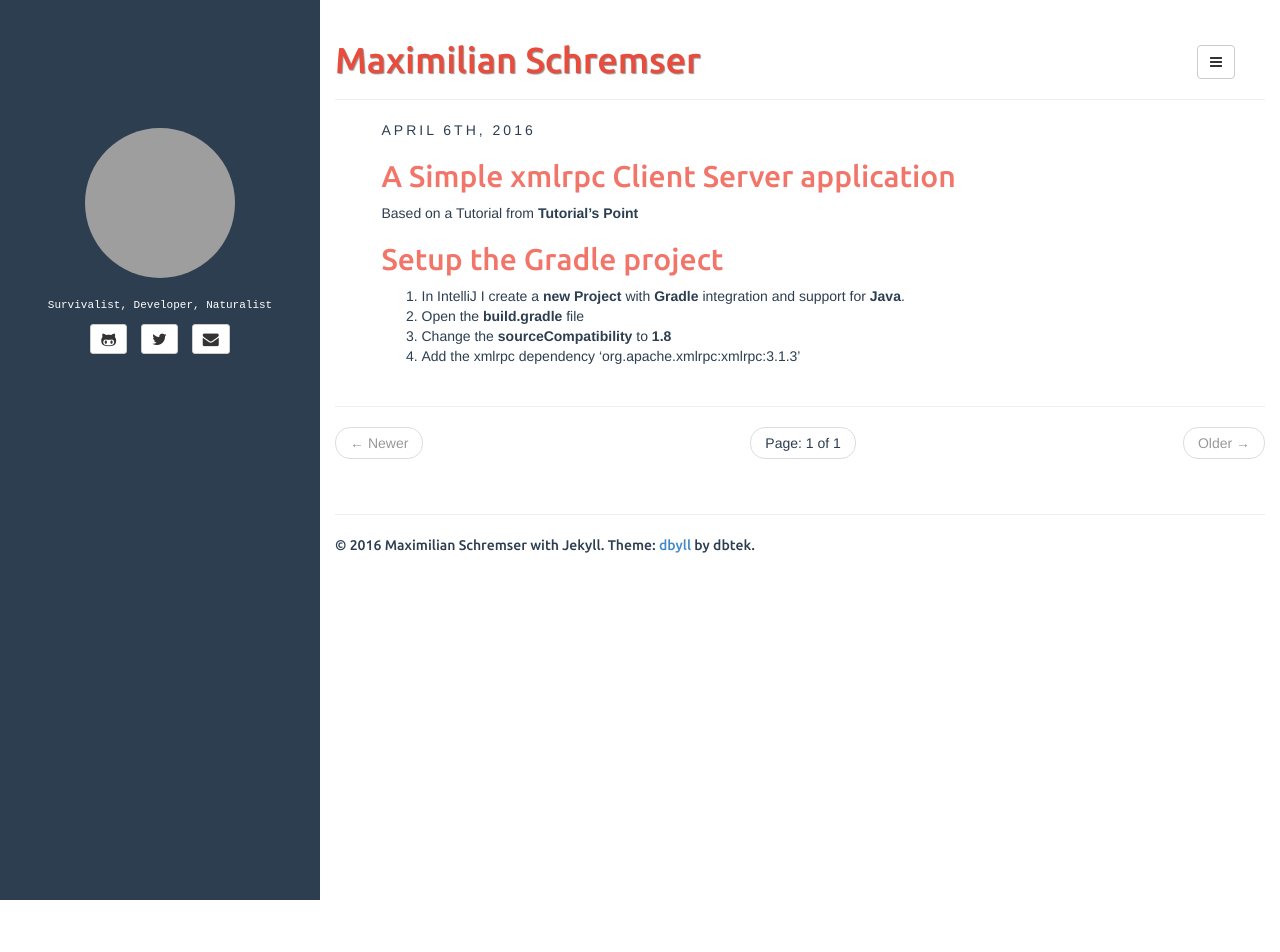
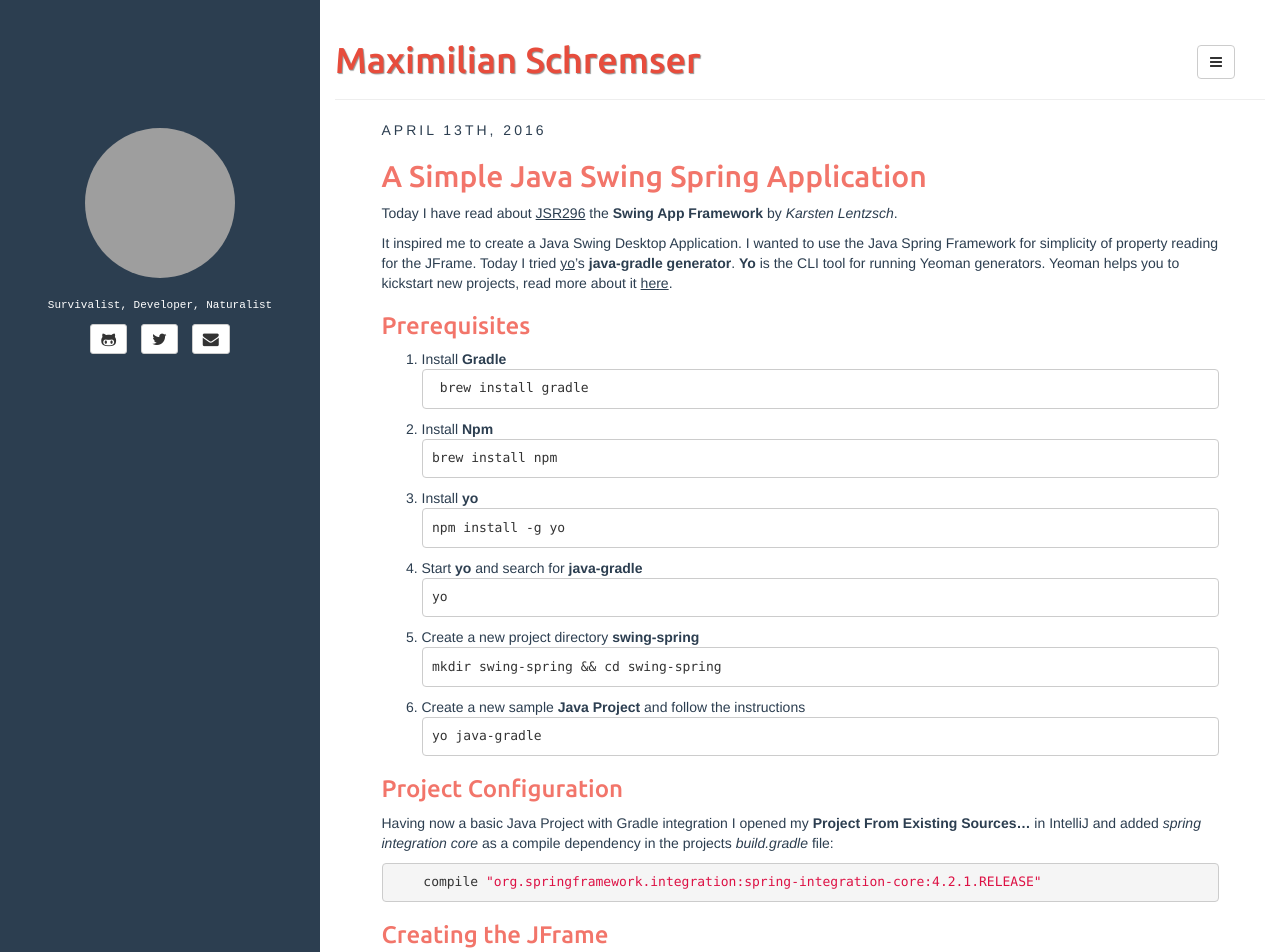
Before and after one commit to maxschremser/maxschremser.github.io, a Jekyll site: the page built from index.html, in a window 1280 px wide and 1400 px high. Shown: the top 952 px of the window. Built offline with Jekyll 4.4.1, drawn with Linux system fonts in a browser that asks for light colours; the list of posts is cut into pages by our own code; some of the changed text lies outside the part shown; grey boxes are pictures that could not be loaded.

Commit message:
a spring swing project

````diff
--- a/_config.yml
+++ b/_config.yml
@@ -7,7 +7,7 @@
 markdown: kramdown
 disqus: maxschremser
 google_analytics: GTM-MRG7BQ
-gems: [jekyll-paginate]
+gems: [jekyll-paginate,jekyll-gist]
 
 defaults:
   -
--- a/_posts/2016-04-06-Welcome.md
+++ /dev/null
@@ -1,17 +0,0 @@
----
-layout: post
-title: A Simple xmlrpc Client Server application
-categories: [xmlrpc, java]
-tags: [java]
-fullview: true
-comments: true
----
-
-Based on a Tutorial from **[Tutorial's Point](http://www.tutorialspoint.com/xml-rpc/xml_rpc_examples.htm)**
-
-## Setup the Gradle project
-1. In IntelliJ I create a **new Project** with **Gradle** integration and support for **Java**.
-2. Open the **build.gradle** file
-3. Change the **sourceCompatibility** to **1.8**
-4. Add the xmlrpc dependency
-'org.apache.xmlrpc:xmlrpc:3.1.3'
--- /dev/null
+++ b/_posts/2016-04-13-Welcome.md
@@ -0,0 +1,74 @@
+---
+layout: post
+title: A Simple Java Swing Spring Application
+categories: [swing, spring, java]
+tags: [java,spring]
+fullview: true
+comments: true
+---
+
+Today I have read about [JSR296](//www.jgoodies.com/download/presentations/jsr296.pdf) the **Swing App Framework** by *Karsten Lentzsch*.
+
+It inspired me to create a Java Swing Desktop Application. I wanted to use the Java Spring Framework for simplicity of
+property reading for the JFrame. Today I tried [yo](//github.com/yeoman/yo)'s
+**java-gradle generator**. **Yo** is the CLI tool for running Yeoman generators.
+Yeoman helps you to kickstart new projects, read more about it [here](//yeoman.io).
+
+### Prerequisites
+
+1. Install **Gradle**
+ ```
+ brew install gradle
+ ```
+
+2. Install **Npm**
+```
+brew install npm
+```
+
+3. Install **yo**
+```
+npm install -g yo
+```
+
+4. Start **yo** and search for **java-gradle**
+```
+yo
+```
+
+5. Create a new project directory **swing-spring**
+```
+mkdir swing-spring && cd swing-spring
+```
+
+6. Create a new sample **Java Project** and follow the instructions
+```
+yo java-gradle
+```
+
+### Project Configuration
+Having now a basic Java Project with Gradle integration I opened my **Project From Existing Sources...** in IntelliJ and
+added *spring integration core* as a compile dependency in the projects *build.gradle* file:
+
+{% highlight java %}
+
+    compile "org.springframework.integration:spring-integration-core:4.2.1.RELEASE"
+
+{% endhighlight %}
+
+
+### Creating the JFrame
+I wanted to use annotation based spring initialization to avoid unnecessary resource configuration files.
+
+The Main class is *com.schremser.swing.spring.Launcher* which initializes the Spring Beans using an
+*AnnotationConfigApplicationContext*. Add the Main class as *mainClassName* property to your *build.gradle* file to
+make it startable via gradle.
+{% highlight java%}
+mainClassName = 'com.schremser.swing.spring.Launcher'
+{% endhighlight %}
+
+The Launcher class scans the SpringContext Configuration for Factory Beans to create.
+{% gist maxschremser/01209bb073709b14d110bfa9f3e74617 %}
+
+The SpringContext
+{% gist maxschremser/96ed30b865fe053013d0ff01795837f9 %}
--- a/assets/css/style.css
+++ b/assets/css/style.css
@@ -105,7 +105,7 @@
 	padding: 0 5% 0;
 }
 
-article.home div a, article.home pre a { color: #2c3e50; }
+article.home div a, article.home pre a { color: #2c3e50; text-decoration: underline; }
 article.home div a:hover, article.home pre a:hover { color: #2c3e50; text-decoration: none; }
 article img { max-width: 100%; }
 
````
Also changed, not shown: _drafts/2016-04-05-xmlrpc-server-client.md (+13 -4 lines), README.md (added).
